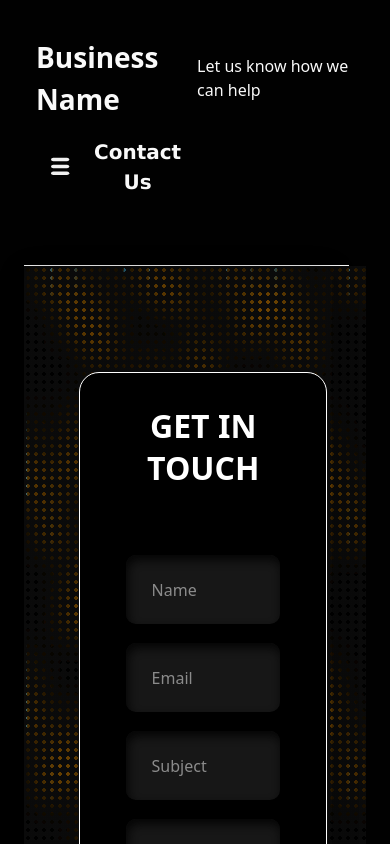
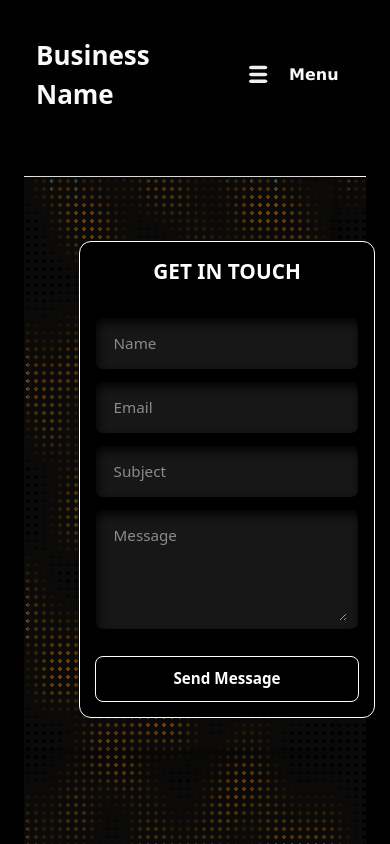
Before and after one commit to shpat-devv/NextJSTemplate, a Next.js app: page /contact in a window 390 px wide. Shown: the top 844 px of the page. Built offline with nearby package versions, Linux system fonts and the light colour scheme.

Commit message:
fixed mobile sizing

```diff
--- a/src/app/contact/page.tsx
+++ b/src/app/contact/page.tsx
@@ -9,14 +9,14 @@ export default function AboutPage() {
       <Header
         title="Business Name"
         subtitle="Let us know how we can help"
-        buttonText="Contact Us"
+        buttonText="Menu"
         menuItems={[
           { title: "Home", link: "/" },
           { title: "About", link: "/about" },
           { title: "Contact", link: "/contact" },
         ]}
       />
-      <div className="spacer"></div>
+      <div className="full-spacer"></div>
      <div className="contact-page-content">
        <ContactForm />
      </div>
--- a/src/app/globals.css
+++ b/src/app/globals.css
@@ -119,6 +119,15 @@
   margin-top: 50px;
   border: none;
 }
+
+.full-spacer {
+  background-color: var(--foreground);
+  height: 1px;
+  width: 100%;
+  margin-top: 50px;
+  border: none;
+}
+
 .introduction-text-center {
   display: flex;
   flex-direction: column;
--- a/src/components/contact/contact.module.css
+++ b/src/components/contact/contact.module.css
@@ -1,7 +1,4 @@
-/* From Uiverse.io by SelfMadeSystem */
-/*
-More comprehensive version at shenanigans.shoghisimon.ca/collection/css-rain-bg/
- */
+/* Background animation from Uiverse.io by SelfMadeSystem */
 
 .container::after {
     content: "";
@@ -273,3 +270,54 @@ More comprehensive version at shenanigans.shoghisimon.ca/collection/css-rain-bg/
 .sendMessageBtn:hover {
     transform: translateY(-2px);
 }
+
+/* Mobile styles: make everything a bit smaller */
+@media (max-width: 500px) {
+    .container {
+        min-height: 90vh;
+    }
+    .form {
+        gap: 0.8em;
+        padding: 1em;
+        border-radius: 12px;
+        min-height: 55vh;
+        width: 35vh;
+        margin-top: 4vh;
+        margin-left: 3vh;
+    }
+
+    .formHeading {
+        font-size: 1.3em;
+        margin-bottom: 1em;
+    }
+
+    .formField {
+        width: 100%;
+        gap: 0.5em;
+        border-radius: 7px;
+        padding: 0.5em 0.7em;
+    }
+
+    .inputField {
+        font-size: 0.95em;
+        padding: 0.4em;
+    }
+
+    .sendMessageBtn {
+        width: 100%;
+        padding: 0.7em;
+        border-radius: 7px;
+        font-size: 0.95em;
+    }
+}
+
+
+@media (max-width: 350px) {
+    .form {
+        width: 35vh;
+        padding: 0.8em;
+        min-height: 50vh;
+        margin-top: 3vh;
+        margin-left: -1vh;
+    }
+}
--- a/src/components/header/header.module.css
+++ b/src/components/header/header.module.css
@@ -15,10 +15,10 @@
 }
 
 .header-right {
-    display: flex;
   align-items: center;
-    margin-left: 0;
+  position: relative;
 }
+
 
 .title {
   font-size: 28px;
@@ -76,23 +76,27 @@
 }
 
 /* Mobile styles */
-@media (max-width: 600px) {
+@media (max-width: 500px) {
   .main-header {
-        width: 100% !important;
+    width: 100%;
+    max-width: 100%;
     display: flex;
-        flex-direction: column;
-        align-items: flex-start;
     padding: 12px;
-        gap: 10px;
+    gap: 5px;
+    box-sizing: border-box;
   }
-    .header-left {
-        width : 100%;
-        justify-content: space-between;
-        gap: 8px;
+
+  .title {
+    font-size: 26px;
   }
-    .header-right {
-        width: 50%;
-        justify-content: flex-start;
-        gap: 8px;
+
+  .menu-btn {
+    width: 120px;
+    height: 45px;
+    font-size: 16px;
+  }
+
+  .subtitle {
+    display: none;
   }
 }
--- a/src/components/header/header.tsx
+++ b/src/components/header/header.tsx
@@ -18,6 +18,7 @@ const Header: React.FC<HeaderProps> = ({ title, subtitle, buttonText, menuItems
         <h1 className={styles['title']}>{title}</h1>
         <p className={styles['subtitle']}>{subtitle}</p>
       </div>
+
       <div className={styles['header-right']}>
         <button
           className={styles['menu-btn']}
--- a/src/components/menu/menu.module.css
+++ b/src/components/menu/menu.module.css
@@ -1,12 +1,65 @@
 .menu {
-  border-bottom: 1px solid #444;
+  position: absolute;
+  top: 100%;
+  right: 0;
+  margin-top: 8px;
+  z-index: 99999;
+  min-width: 200px;
+  background: #111;
+  border: 1px solid #222;
+  border-radius: 8px;
+  box-shadow: 0 10px 30px rgba(0,0,0,0.5);
+  padding: 0.4rem 0;
+  transform-origin: top right;
+
   visibility: hidden;
   opacity: 0;
-  transition: visibility 0s linear 0.2s, opacity 0.2s;
+  transform: translateY(-8px) scale(0.98);
+  transition: opacity 180ms ease, transform 180ms ease, visibility 0s linear 180ms;
 }
 
 .visible {
+  display: block;
   visibility: visible;
   opacity: 1;
+  transform: translateY(0) scale(1);
   transition-delay: 0s;
 }
+
+.list {
+  list-style: none;
+  margin: 0;
+  padding: 0;
+}
+
+.item {
+  border-bottom: 1px solid rgba(255,255,255,0.03);
+}
+
+.item:last-child {
+  border-bottom: none;
+}
+
+.link {
+  display: block;
+  padding: 0.7rem 1rem;
+  color: #fff;
+  text-decoration: none;
+}
+
+.link:hover {
+  background: rgba(255,255,255,0.03);
+}
+
+@media (max-width: 600px) {
+  .menu {
+    left: 0;
+    right: auto;
+    width: 100px;
+    min-width: 100px;
+    max-width: 100px;
+    border-radius: 0;
+    margin-top: 4px;
+    transform-origin: top center;
+  }
+}
--- a/src/components/menu/menu.tsx
+++ b/src/components/menu/menu.tsx
@@ -9,10 +9,12 @@ interface MenuProps {
 export default function Menu({ items, isVisible }: MenuProps) {
   return (
     <nav className={`${styles.menu} ${isVisible ? styles.visible : ''}`}>
-      <ul>
+      <ul className={styles.list}>
         {items.map(item => (
-          <li key={item.link}>
-            <Link href={item.link}>{item.title}</Link>
+          <li key={item.link} className={styles.item}>
+            <Link href={item.link} className={styles.link}>
+              {item.title}
+            </Link>
           </li>
         ))}
       </ul>
```
Lines whose indentation alone changed are shown as unchanged.
